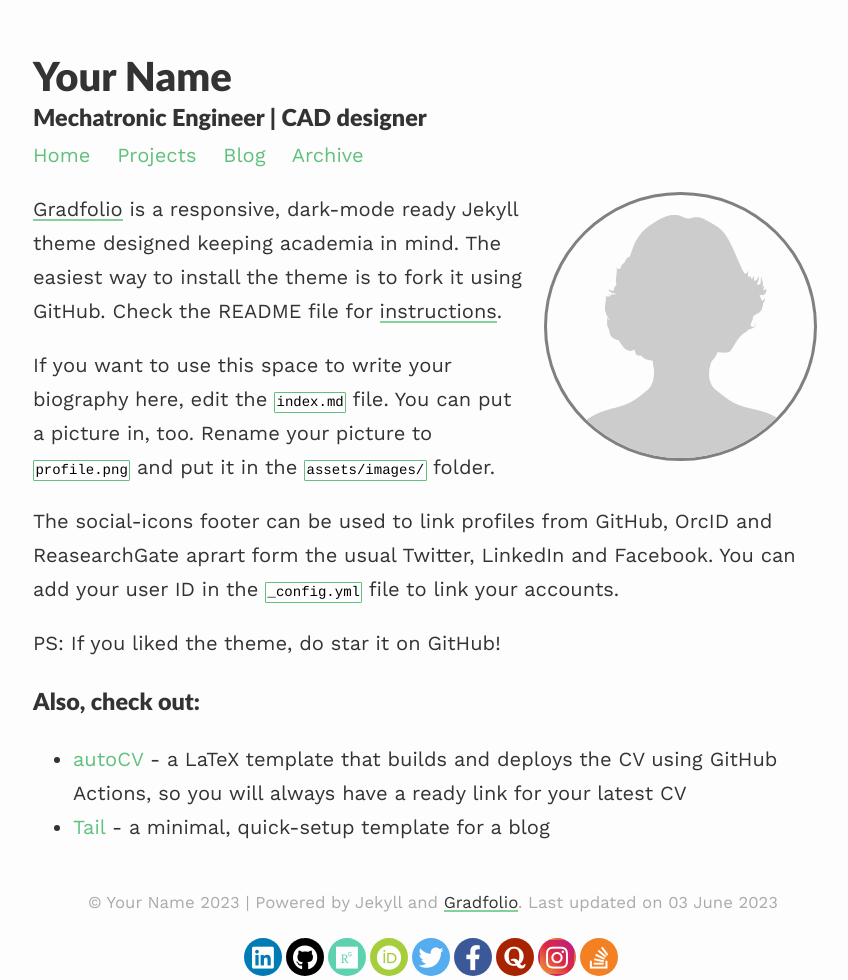
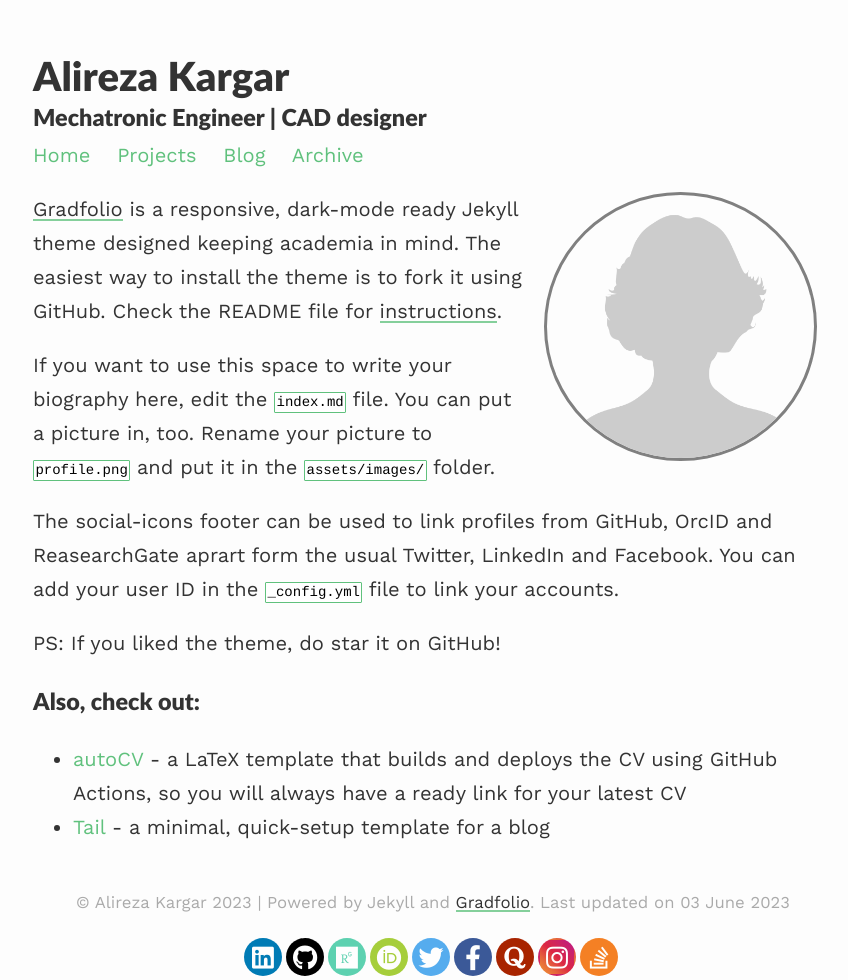
Before and after one commit to alireza-kargar/alireza-kargar.github.io, a Jekyll site: the page built from index.md, in a window 1280 px wide. Shown: the whole page, without its empty margins (207-1055 px from the left). Built offline with Jekyll 4.4.1, drawn with Linux system fonts in a browser that asks for light colours; nearby versions of some CDN libraries.

Commit message:
edit name

```diff
--- a/_config.yml
+++ b/_config.yml
@@ -1,6 +1,6 @@
 ### your site title here
 
-title: Your Name
+title: Alireza Kargar
 description: Mechatronic Engineer | CAD designer
 
 baseurl: #name of GitHub repository
```
